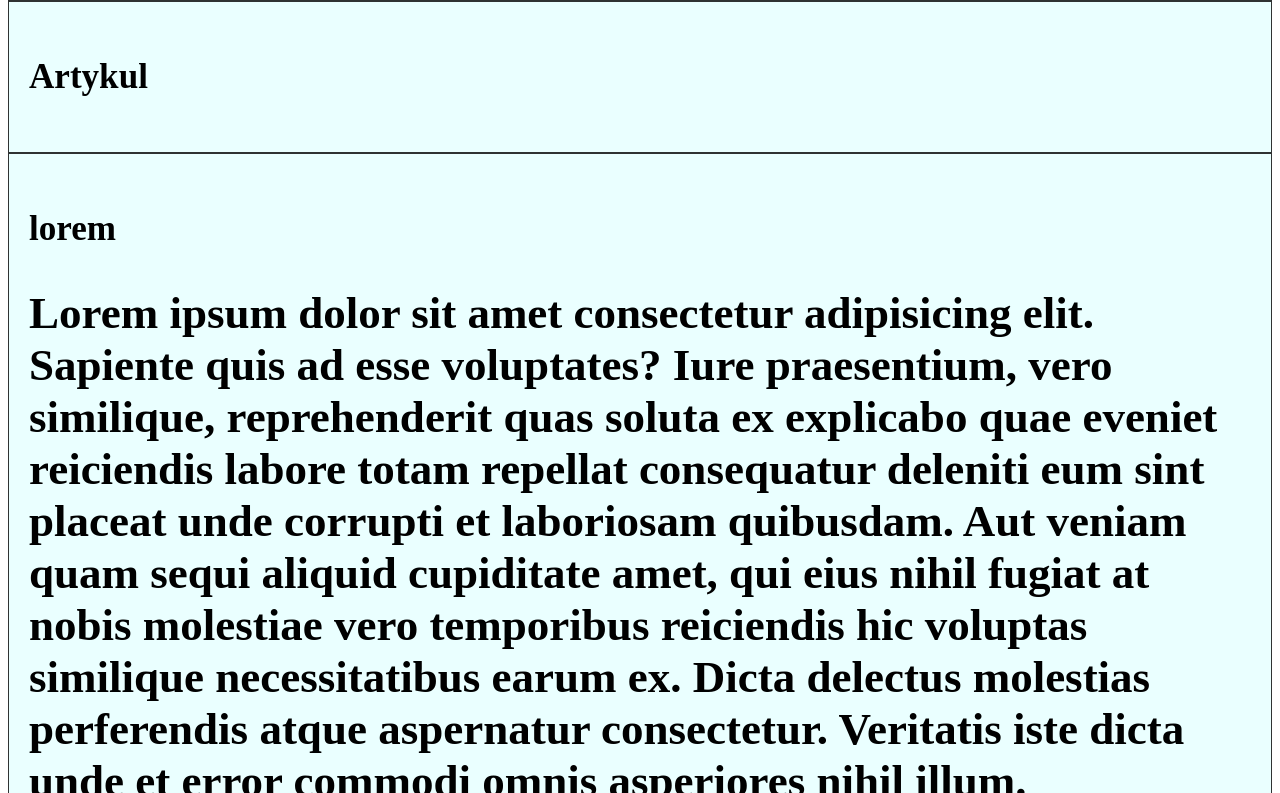
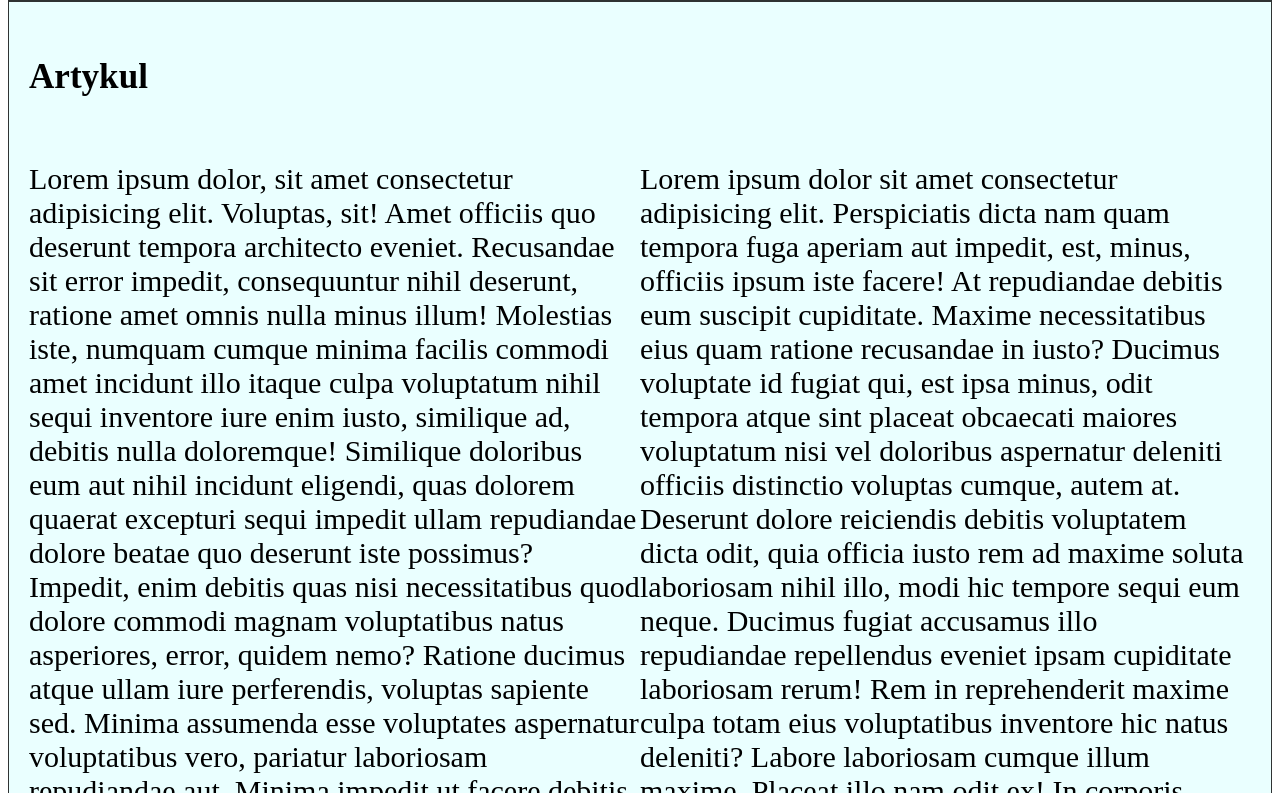
Before and after one commit to okaypavel/stronka, a plain HTML site: page index.html in a window 1280 px wide. Shown: the part 2187-2980 px from the top of the page. Drawn offline with Linux system fonts and the light colour scheme.

Commit message:
loremy i zdj

```diff
--- a/index.html
+++ b/index.html
@@ -10,14 +10,11 @@
     <div class="grid-container">
         <nav class="nav">
             <div class="grid-item">
-
-
                 <button><a href="#cos">Koniec</a></button>
                 <button><a href="#photo">Photo</a></button>
                 <button><a href="#art">Artykul</a></button>
                 <button><a href="#lor">Lorem</a></button>
                 <button><a href="#art-zd">Artykul + zdj</a></button>
-
             </div>
         </nav>
         <div class="grid-item" id="photo">
@@ -28,8 +25,11 @@
             <img src="../img/10.jpg" alt="">
         </div>
         <div class="grid-item" id="art">
-            <h3>Artykul</h3>
-
+                    <h3>Artykul</h3>
+            <div class="p1">
+                <p>Lorem ipsum dolor, sit amet consectetur adipisicing elit. Voluptas, sit! Amet officiis quo deserunt tempora architecto eveniet. Recusandae sit error impedit, consequuntur nihil deserunt, ratione amet omnis nulla minus illum! Molestias iste, numquam cumque minima facilis commodi amet incidunt illo itaque culpa voluptatum nihil sequi inventore iure enim iusto, similique ad, debitis nulla doloremque! Similique doloribus eum aut nihil incidunt eligendi, quas dolorem quaerat excepturi sequi impedit ullam repudiandae dolore beatae quo deserunt iste possimus? Impedit, enim debitis quas nisi necessitatibus quod dolore commodi magnam voluptatibus natus asperiores, error, quidem nemo? Ratione ducimus atque ullam iure perferendis, voluptas sapiente sed. Minima assumenda esse voluptates aspernatur voluptatibus vero, pariatur laboriosam repudiandae aut. Minima impedit ut facere debitis, possimus assumenda, voluptate expedita laudantium cumque voluptatem quo quam officia dicta rem autem sit! Praesentium cupiditate suscipit voluptas aliquid deserunt modi tenetur voluptate, reiciendis dolore nesciunt veritatis, labore saepe esse numquam unde earum ducimus.</p>
+                <p>Lorem ipsum dolor sit amet consectetur adipisicing elit. Perspiciatis dicta nam quam tempora fuga aperiam aut impedit, est, minus, officiis ipsum iste facere! At repudiandae debitis eum suscipit cupiditate. Maxime necessitatibus eius quam ratione recusandae in iusto? Ducimus voluptate id fugiat qui, est ipsa minus, odit tempora atque sint placeat obcaecati maiores voluptatum nisi vel doloribus aspernatur deleniti officiis distinctio voluptas cumque, autem at. Deserunt dolore reiciendis debitis voluptatem dicta odit, quia officia iusto rem ad maxime soluta laboriosam nihil illo, modi hic tempore sequi eum neque. Ducimus fugiat accusamus illo repudiandae repellendus eveniet ipsam cupiditate laboriosam rerum! Rem in reprehenderit maxime culpa totam eius voluptatibus inventore hic natus deleniti? Labore laboriosam cumque illum maxime. Placeat illo nam odit ex! In corporis excepturi adipisci dicta error hic suscipit natus! Non, placeat, aspernatur quis, nam natus distinctio praesentium earum molestias sed animi fugit necessitatibus accusantium doloremque maxime. Dignissimos similique doloremque deleniti!</p>
+            </div>
         </div>
         <div class="grid-item" id="lor">
             <h3>lorem</h3>
--- a/style.css
+++ b/style.css
@@ -15,7 +15,7 @@
       margin: 0 auto;
       text-align: center;
   }
-  img{
+  img {
     width: 1000px;
     height: 500px;
   }
@@ -24,3 +24,7 @@
       top: 0;
       z-index: 5;
   }
+.p1 {
+    display: grid;
+    grid-template-columns: auto auto;
+}
```
